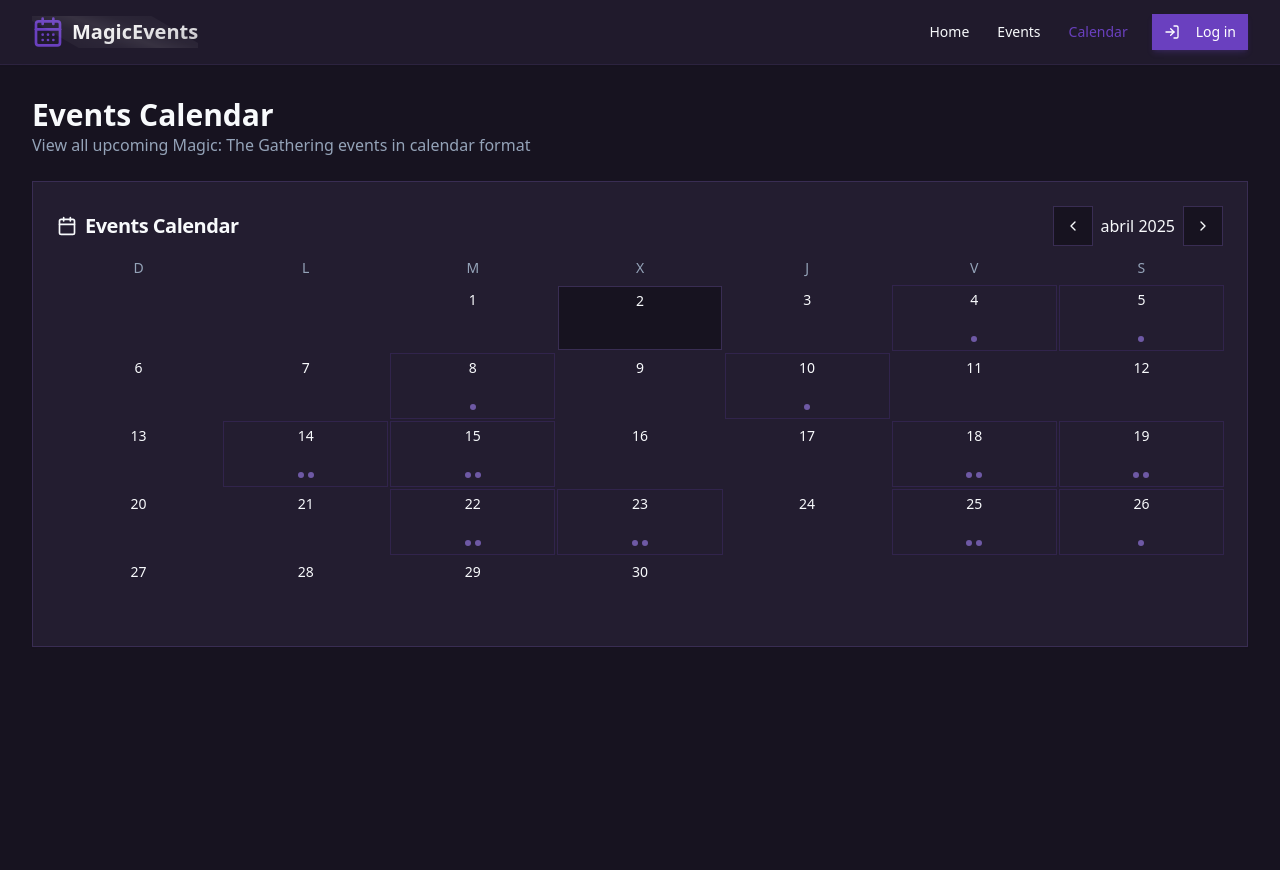
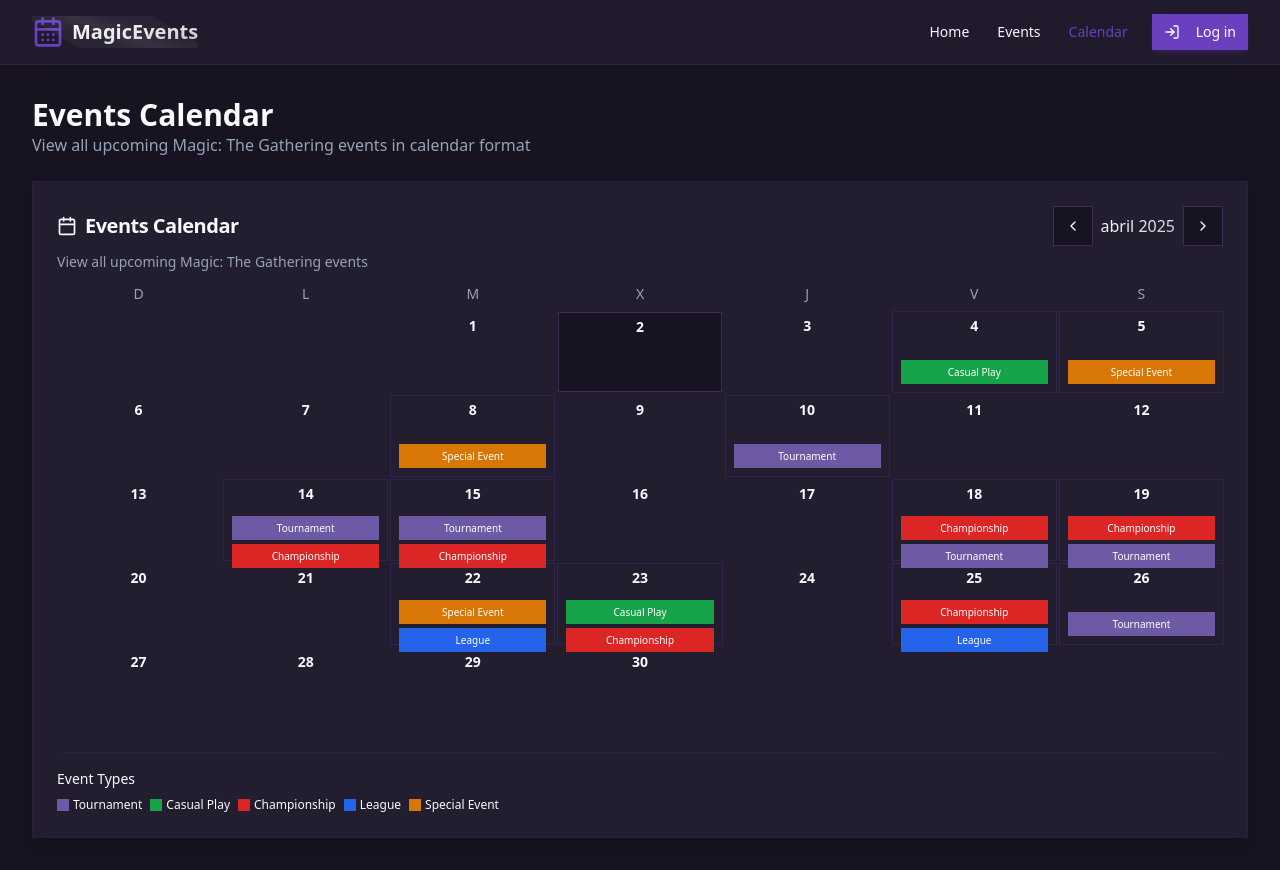
Before and after one commit to Dharnon/card-event-nexus, a React (Vite) app: page /calendar in a window 1280 px wide. Before the commit the page ends 800 px from the top, so only its background shows below. Built offline with nearby package versions, Linux system fonts and the light colour scheme.

Commit message:
feat: Improve calendar UI
Show event types on calendar days.

```diff
--- a/src/components/EventCalendar.tsx
+++ b/src/components/EventCalendar.tsx
@@ -12,12 +12,22 @@ import { useNavigate } from 'react-router-dom';
 import { Button } from '@/components/ui/button';
 import { Card, CardContent, CardDescription, CardHeader, CardTitle } from '@/components/ui/card';
 import { Dialog, DialogContent, DialogDescription, DialogHeader, DialogTitle, DialogTrigger } from '@/components/ui/dialog';
-import { Event } from '@/types';
+import { Tooltip, TooltipContent, TooltipProvider, TooltipTrigger } from '@/components/ui/tooltip';
+import { Event, EventType } from '@/types';
 import EventCard from './EventCard';
 
 interface EventCalendarProps {
   events: Event[];
 }
+
+// Define colors for different event types
+const typeColors: Record<EventType, { bg: string, color: string }> = {
+  'Tournament': { bg: 'bg-magic-purple', color: 'text-white' },
+  'Casual Play': { bg: 'bg-green-600', color: 'text-white' },
+  'Championship': { bg: 'bg-red-600', color: 'text-white' },
+  'League': { bg: 'bg-blue-600', color: 'text-white' },
+  'Special Event': { bg: 'bg-amber-600', color: 'text-white' }
+};
 
 const EventCalendar = ({ events }: EventCalendarProps) => {
   const [currentMonth, setCurrentMonth] = useState(new Date());
@@ -44,6 +54,12 @@ const EventCalendar = ({ events }: EventCalendarProps) => {
     );
   };
 
+  const getEventTypesByDay = (day: Date) => {
+    const dayEvents = getEventsForDay(day);
+    // Create a unique array of event types for this day
+    return [...new Set(dayEvents.map(event => event.type))];
+  };
+
   const handleDateClick = (day: Date) => {
     setSelectedDate(day);
   };
@@ -54,7 +70,7 @@ const EventCalendar = ({ events }: EventCalendarProps) => {
 
   return (
     <div className="space-y-4">
-      <Card>
+      <Card className="shadow-lg border-border/30 glass-morphism">
         <CardHeader className="pb-3">
           <div className="flex items-center justify-between">
             <CardTitle className="text-xl flex items-center">
@@ -62,17 +78,20 @@ const EventCalendar = ({ events }: EventCalendarProps) => {
               Events Calendar
             </CardTitle>
             <div className="flex items-center space-x-2">
-              <Button variant="outline" size="icon" onClick={prevMonth}>
+              <Button variant="outline" size="icon" onClick={prevMonth} className="hover:bg-secondary/80">
                 <ChevronLeft className="h-4 w-4" />
               </Button>
-              <span className="text-md font-medium">
+              <span className="text-md font-medium text-gradient">
                 {dateFns.format(currentMonth, 'MMMM yyyy', { locale: es })}
               </span>
-              <Button variant="outline" size="icon" onClick={nextMonth}>
+              <Button variant="outline" size="icon" onClick={nextMonth} className="hover:bg-secondary/80">
                 <ChevronRight className="h-4 w-4" />
               </Button>
             </div>
           </div>
+          <CardDescription>
+            View all upcoming Magic: The Gathering events
+          </CardDescription>
         </CardHeader>
         <CardContent>
           <div className="grid grid-cols-7 gap-1 text-center mb-2">
@@ -86,7 +105,7 @@ const EventCalendar = ({ events }: EventCalendarProps) => {
           <div className="grid grid-cols-7 gap-1">
             {/* Empty cells for days of the week before the first day of the month */}
             {Array.from({ length: dateFns.startOfMonth(currentMonth).getDay() }).map((_, i) => (
-              <div key={`empty-start-${i}`} className="h-16 rounded-md" />
+              <div key={`empty-start-${i}`} className="h-20 rounded-md" />
             ))}
 
             {/* Actual days of the month */}
@@ -95,32 +114,44 @@ const EventCalendar = ({ events }: EventCalendarProps) => {
               const hasEvents = dayEvents.length > 0;
               const isSelected = selectedDate ? dateFns.isSameDay(day, selectedDate) : false;
               const isToday = dateFns.isSameDay(day, new Date());
+              const eventTypes = getEventTypesByDay(day);
 
               return (
                 <Dialog key={day.toISOString()}>
                   <DialogTrigger asChild>
                     <Button
                       variant={isSelected ? "default" : isToday ? "outline" : "ghost"}
-                      className={`h-16 flex flex-col items-center justify-start p-1 hover:bg-muted/50 ${
+                      className={`h-20 flex flex-col items-center justify-start p-1 hover:bg-muted/50 ${
                         hasEvents ? "ring-1 ring-primary/20" : ""
                       }`}
                       onClick={() => handleDateClick(day)}
                     >
-                      <span className={`text-sm ${isSelected ? "text-primary-foreground" : "text-foreground"}`}>
+                      <span className={`text-sm font-semibold mb-1 ${isSelected ? "text-primary-foreground" : "text-foreground"}`}>
                         {dateFns.format(day, 'd')}
                       </span>
 
                       {hasEvents && (
-                        <div className="mt-auto mb-1 flex flex-wrap justify-center gap-1">
-                          {dayEvents.slice(0, 3).map((event, idx) => (
-                            <div
-                              key={idx}
-                              className="h-1.5 w-1.5 rounded-full bg-magic-purple"
-                              title={event.title}
-                            />
-                          ))}
+                        <div className="mt-auto mb-1 flex flex-wrap justify-center gap-1 w-full px-1">
+                          <div className="flex flex-col gap-1 w-full">
+                            {eventTypes.map((type, idx) => (
+                              <TooltipProvider key={idx}>
+                                <Tooltip>
+                                  <TooltipTrigger asChild>
+                                    <div
+                                      className={`text-[10px] rounded-sm px-1 py-0.5 truncate w-full ${typeColors[type].bg} ${typeColors[type].color}`}
+                                    >
+                                      {type}
+                                    </div>
+                                  </TooltipTrigger>
+                                  <TooltipContent side="bottom">
+                                    <p>{dayEvents.filter(e => e.type === type).length} {type} events</p>
+                                  </TooltipContent>
+                                </Tooltip>
+                              </TooltipProvider>
+                            ))}
+                          </div>
                           {dayEvents.length > 3 && (
-                            <span className="text-[10px] text-muted-foreground">+{dayEvents.length - 3}</span>
+                            <span className="text-[10px] text-muted-foreground mt-1">+{dayEvents.length - 3} more</span>
                           )}
                         </div>
                       )}
@@ -155,8 +186,21 @@ const EventCalendar = ({ events }: EventCalendarProps) => {
 
             {/* Empty cells for days of the week after the last day of the month */}
             {Array.from({ length: 6 - dateFns.endOfMonth(currentMonth).getDay() }).map((_, i) => (
-              <div key={`empty-end-${i}`} className="h-16 rounded-md" />
+              <div key={`empty-end-${i}`} className="h-20 rounded-md" />
             ))}
+          </div>
+
+          {/* Legend */}
+          <div className="mt-6 pt-4 border-t border-border/30">
+            <h4 className="text-sm font-medium mb-2">Event Types</h4>
+            <div className="flex flex-wrap gap-2">
+              {Object.entries(typeColors).map(([type, colors]) => (
+                <div key={type} className="flex items-center">
+                  <div className={`w-3 h-3 rounded-sm ${colors.bg} mr-1`}></div>
+                  <span className="text-xs">{type}</span>
+                </div>
+              ))}
+            </div>
           </div>
         </CardContent>
       </Card>
```
